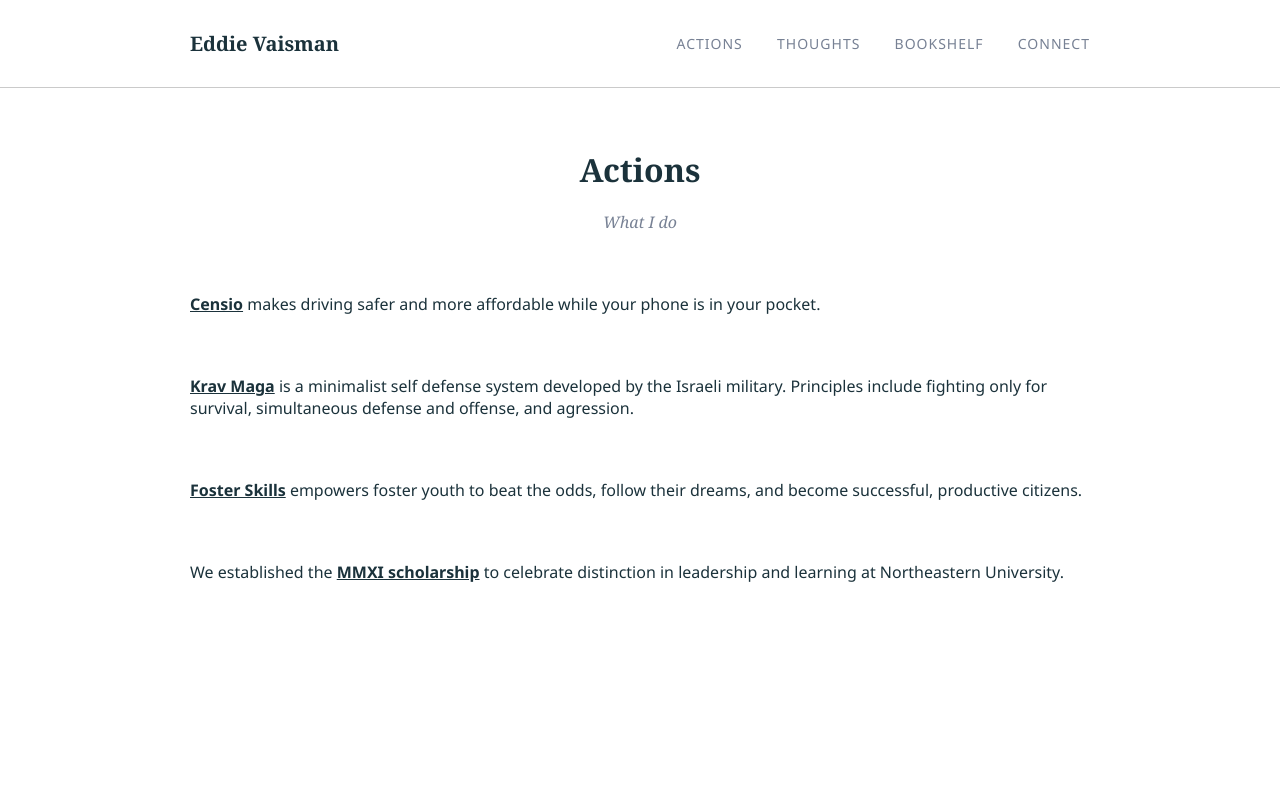
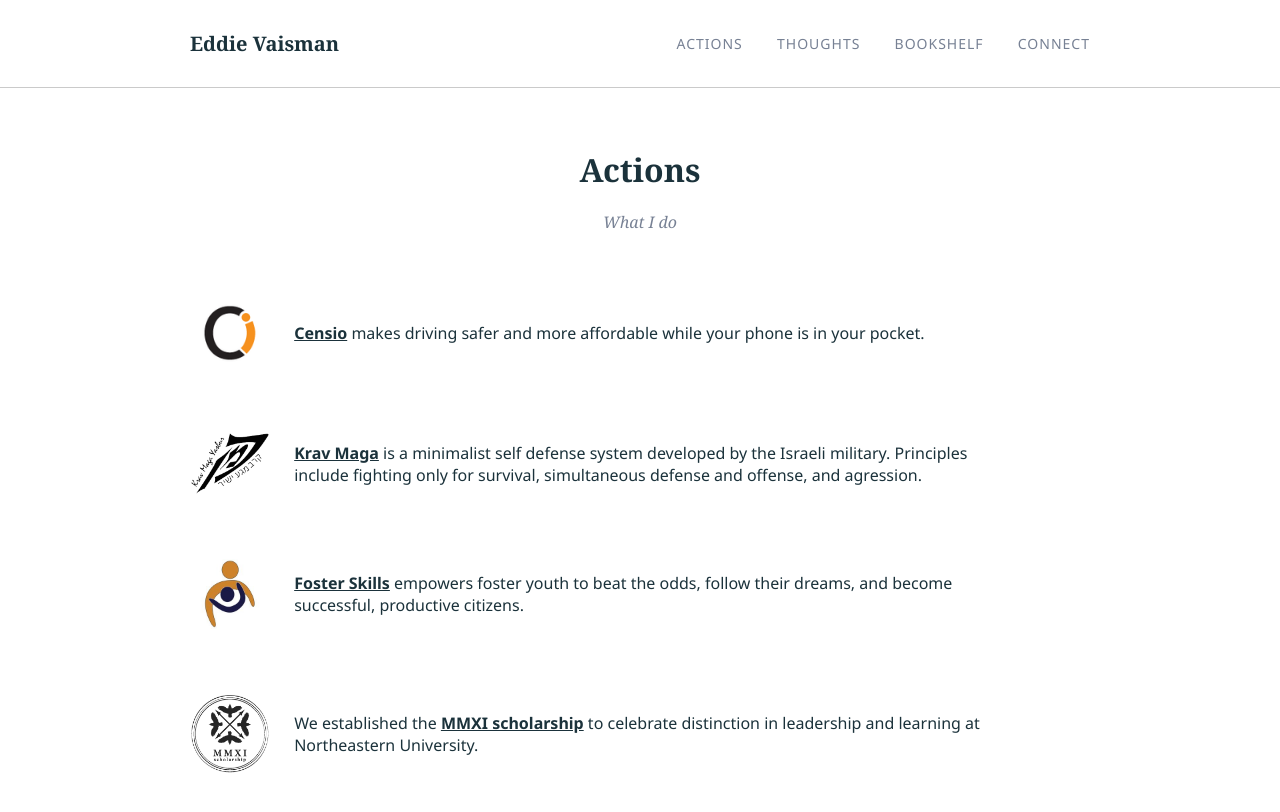
Before and after one commit to EVaisman/evaisman.github.io, a Jekyll site: the page built from index.html, in a window 1280 px wide. Shown: the top 812 px of the page. Built offline with Jekyll 4.4.1, drawn with Linux system fonts in a browser that asks for light colours.

```diff
--- a/_includes/head.html
+++ b/_includes/head.html
@@ -7,5 +7,6 @@
     <meta name="description" content="{{ site.description }}">
 
     <link rel="stylesheet" href="{{ "/css/app.css" | prepend: site.baseurl }}">
+    <link rel="stylesheet" href="http://code.ionicframework.com/ionicons/1.5.2/css/ionicons.min.css">
     <link rel="canonical" href="{{ page.url | replace:'index.html','' | prepend: site.baseurl | prepend: site.url }}">
 </head>
--- a/css/app.sass
+++ b/css/app.sass
@@ -78,9 +78,22 @@ a
 
             article
                 margin: 60px 0
+
                 a
                     color: $night
                     font-weight: 700
+
+                img
+                    display: inline-block
+                    height: auto
+                    vertical-align: middle
+                    width: 80px
+
+                section.inline
+                    display: inline-block
+                    margin: 0 0 0 20px
+                    max-width: 700px
+                    vertical-align: middle
 
                 &.post-excerpt
                     .post-date
@@ -99,3 +112,12 @@ a
                         margin: 20px 0
                         a
                             color: $night
+
+                &.contact-links
+                    text-align: center
+                    a
+                        color: $slate
+                        font-size: 40px
+                        margin: 0 20px
+                        &:hover
+                            color: $night
--- a/index.html
+++ b/index.html
@@ -9,17 +9,29 @@ layout: default
 
 <div class="page-content">
     <article>
-        <a href="http://www.cens.io">Censio</a> makes driving safer and more affordable while your phone is in your pocket.
+        <img src="/images/logos/censio.png">
+        <section class="inline">
+            <a href="http://www.cens.io">Censio</a> makes driving safer and more affordable while your phone is in your pocket.
+        </section>
     </article>
     <article>
-        <a href="http://www.bostonkravmaga.com/">Krav Maga</a> is a minimalist self defense system developed by the
-        Israeli military. Principles include fighting only for survival, simultaneous defense and offense, and agression.
+        <img src="/images/logos/kmy.png">
+        <section class="inline">
+            <a href="http://www.bostonkravmaga.com/">Krav Maga</a> is a minimalist self defense system developed by the
+            Israeli military. Principles include fighting only for survival, simultaneous defense and offense, and agression.
+        </section>
     </article>
     <article>
-        <a href="http://www.fosterskills.org/">Foster Skills</a> empowers foster youth to beat the odds, follow their dreams, and become successful, productive citizens.
+        <img src="/images/logos/fosterskills.jpg">
+        <section class="inline">
+            <a href="http://www.fosterskills.org/">Foster Skills</a> empowers foster youth to beat the odds, follow their dreams, and become successful, productive citizens.
+        </section>
     </article>
     <article>
-        We established the <a href="https://www.northeastern.edu/financialaid/pdf/mmxischolarshippplication.pdf">MMXI scholarship</a> to celebrate distinction in leadership and learning at Northeastern University.
+        <img src="/images/logos/mmxi.jpg">
+        <section class="inline">
+            We established the <a href="https://www.northeastern.edu/financialaid/pdf/mmxischolarshippplication.pdf">MMXI scholarship</a> to celebrate distinction in leadership and learning at Northeastern University.
+        </section>
     </article>
 
 <!--         <hgroup class="page-header">
```
Also changed, not shown: connect.html (+5 -5 lines), images/logos/kmy.png, 1 other file.
